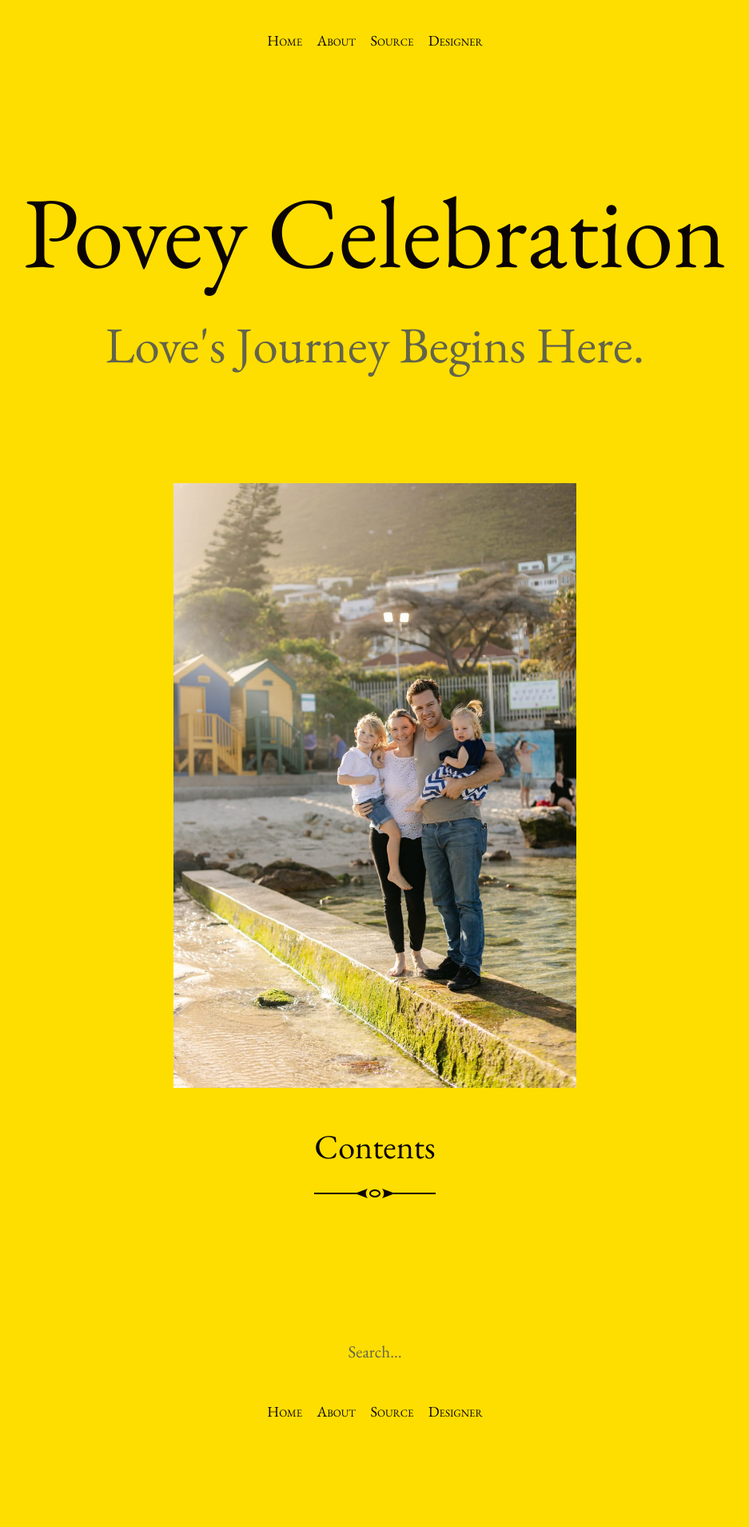
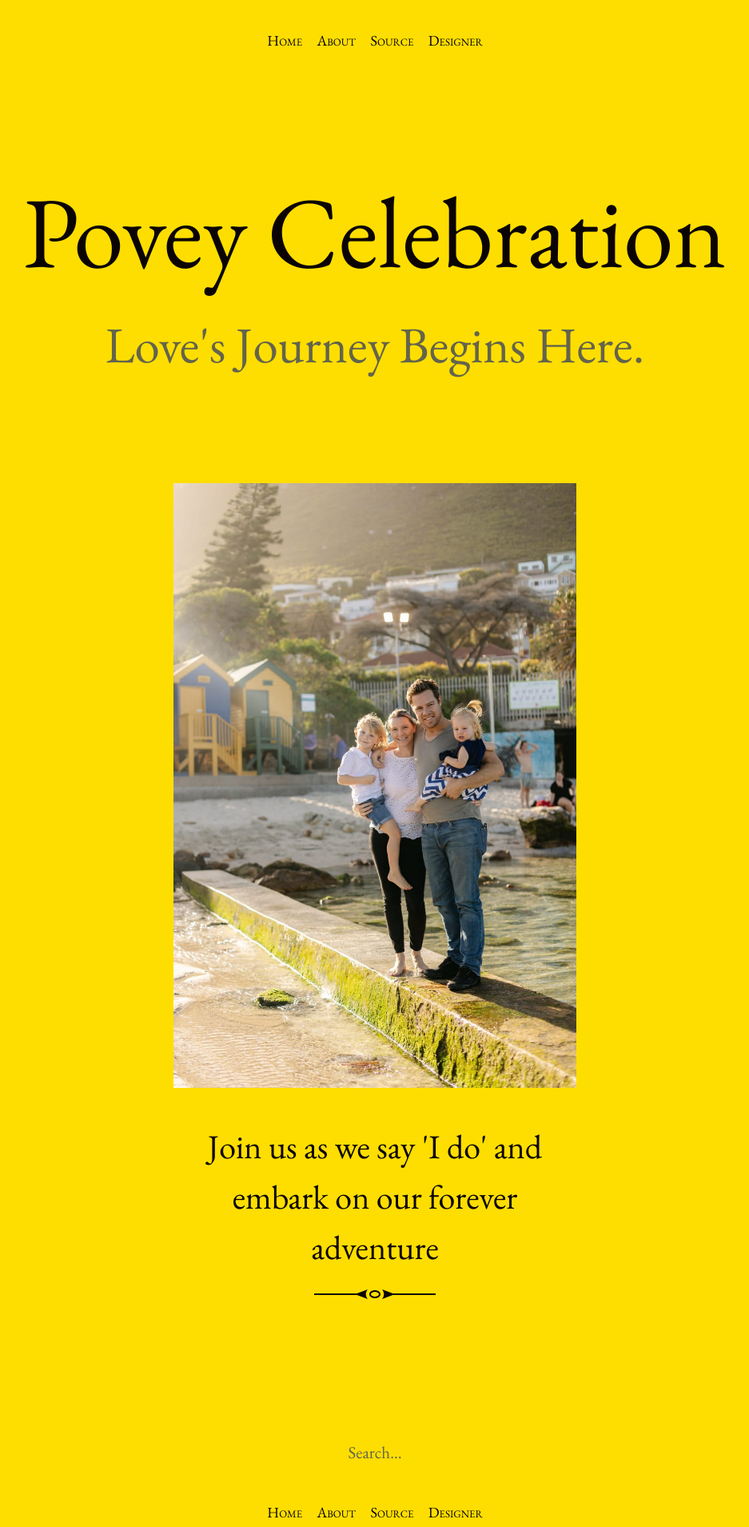
Before and after one commit to PoveyCelebration/PoveyCelebration.github.io, a Jekyll site: the page built from index.html, in a window 1280 px wide. Shown: the whole page at 80% size, without its empty margins (171-1108 px from the left). Built offline with Jekyll 4.4.1, drawn with Linux system fonts in a browser that asks for light colours; the list of posts is cut into pages by our own code; before the commit the page ends 1783 px from its top, so only the background shows below that.

Commit message:
Update home.html

```diff
--- a/_layouts/home.html
+++ b/_layouts/home.html
@@ -30,7 +30,7 @@ layout: default
     {% if site.paginate and site.paginate_path and paginator.page > 1 %}
       Page {{ paginator.page }}
     {% else %}
-      Contents
+      Join us as we say 'I do' and embark on our forever adventure
     {% endif %}
   </h1>
 
```
